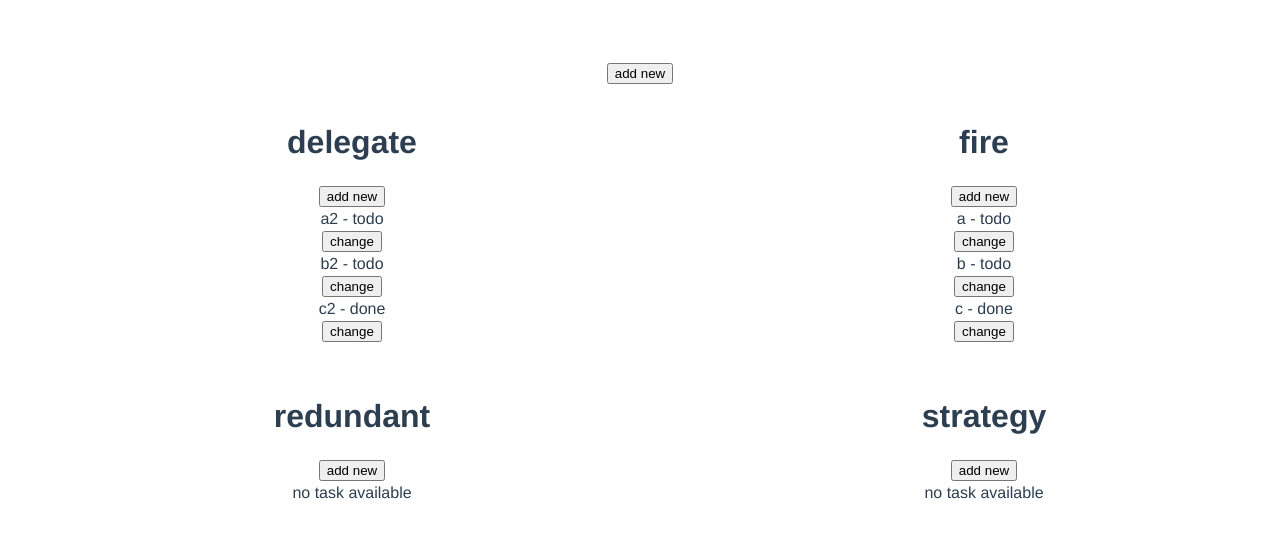
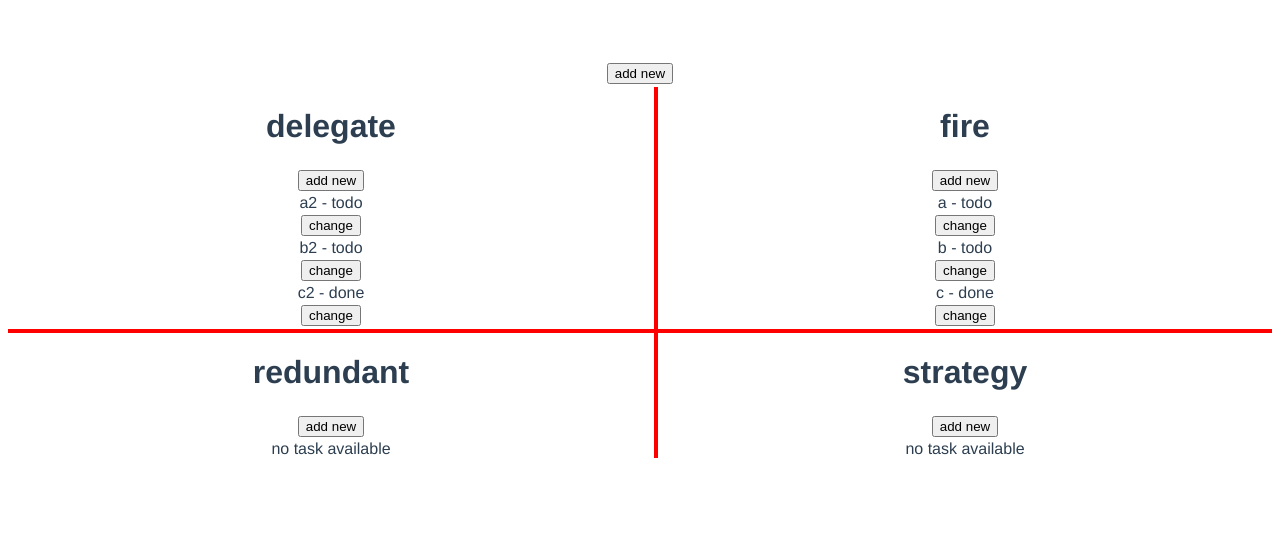
Before and after one commit to elzp/eisenhower-matrix-tool-in-vue, a Vue app: page / in a window 1280 px wide. Shown: the top 538 px of the page. Built offline with nearby package versions, Linux system fonts and the light colour scheme.

Commit message:
Matrix view: Add line of axis

```diff
--- a/src/App.vue
+++ b/src/App.vue
@@ -37,6 +37,12 @@ export default {
     return {
       visibility: false,
       buttonName: "add",
+      borderMapping: {
+        fire: ["bottom", "left"],
+        delegate: ["bottom", "right"],
+        strategy: ["top", "left"],
+        redundant: ["top", "right"],
+      },
       defaultdataToChange: {
         task: {
           name: "",
@@ -141,7 +147,16 @@ export default {
       this.visibility = false;
     },
     chooseStyle(nameOfType) {
-      return { "grid-area": nameOfType };
+      return {
+        "grid-area": nameOfType,
+        ...this.defineBorder(nameOfType),
+      };
+    },
+    defineBorder(typeName) {
+      return {
+        [`border-${this.borderMapping[`${typeName}`][0]}`]: "2px solid red",
+        [`border-${this.borderMapping[`${typeName}`][1]}`]: "2px solid red",
+      };
     },
   },
 };
@@ -164,4 +179,8 @@ ul {
   display: grid;
   grid-template-areas: "delegate fire" "redundant strategy";
 }
+.matrix > ul {
+  margin: 0;
+  padding: 0;
+}
 </style>
--- a/src/components/SectionOfMatrix.vue
+++ b/src/components/SectionOfMatrix.vue
@@ -53,6 +53,9 @@ export default {
       this.$emit("settings", sendData);
     },
   },
+  mounted() {
+    console.log(this.border);
+  },
 };
 </script>
 
```
